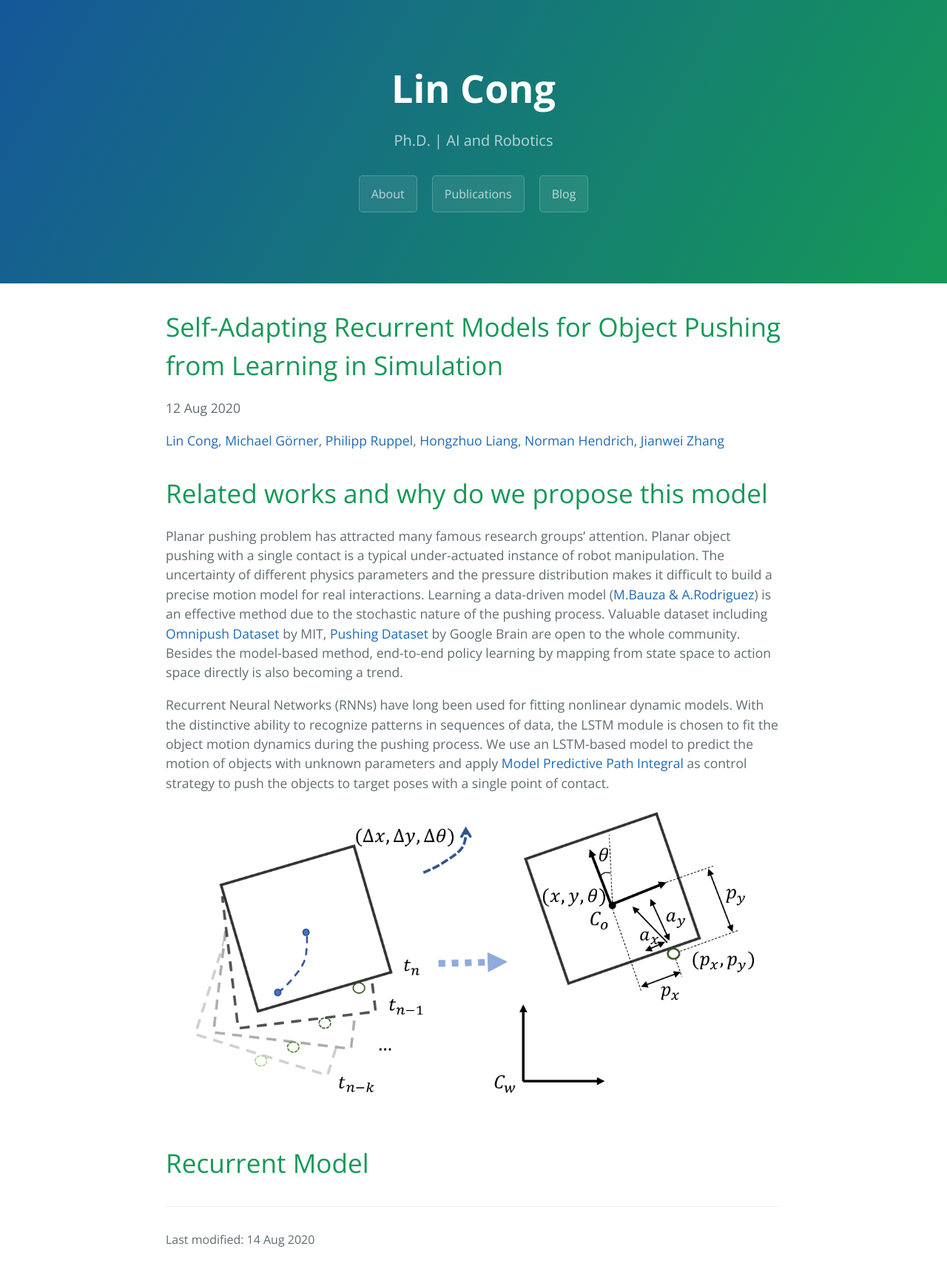
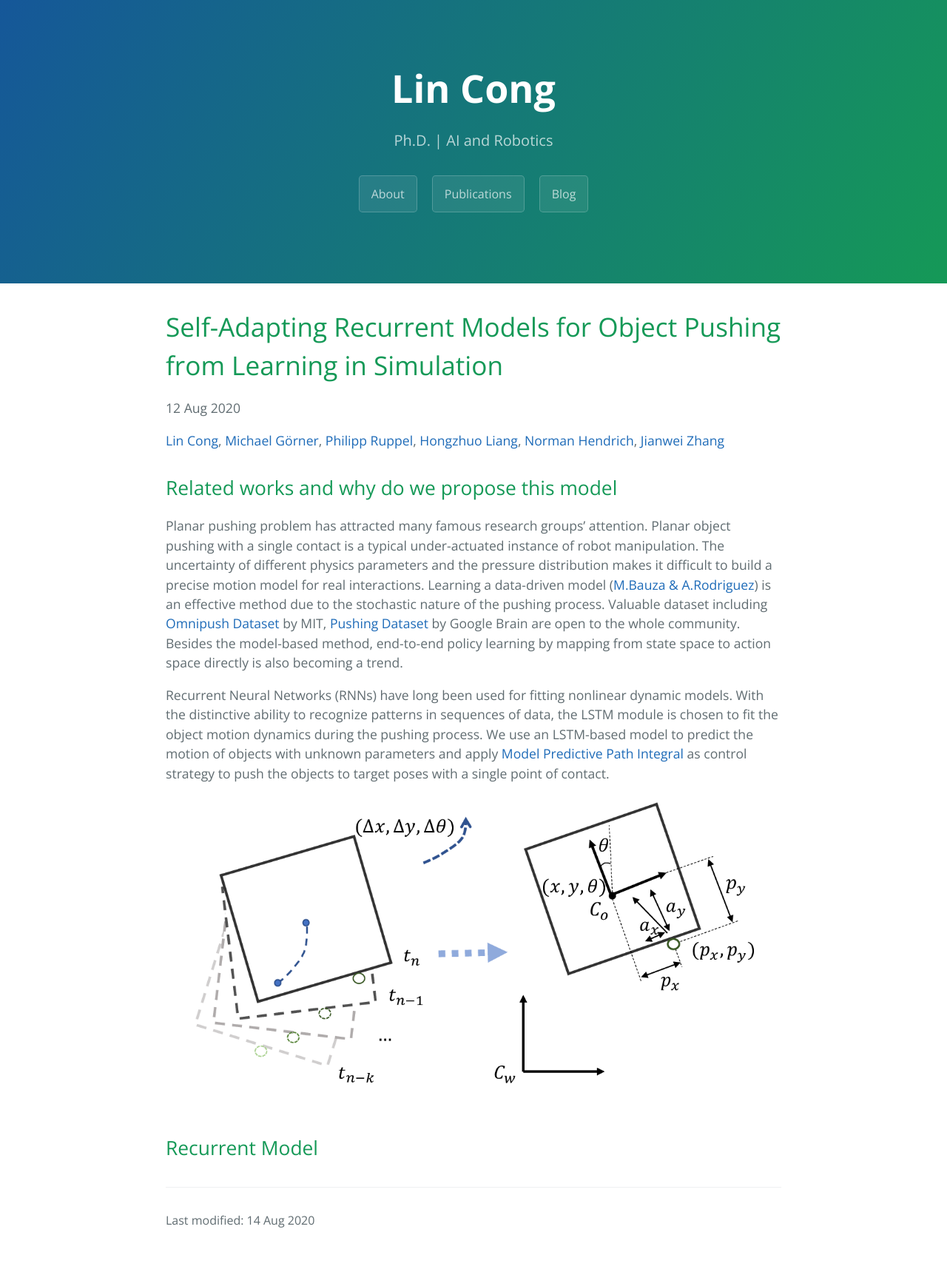
Before and after one commit to Smilels/Smilels.github.io, a Jekyll site: the page built from _posts/2020-08-12-Self-Adapting-Recurrent-Models-for-Object-Pushing-from-Learning-in-Simulation.md, in a window 1280 px wide. Shown: the whole page at 74% size. Built offline with Jekyll 4.4.1, drawn with Linux system fonts in a browser that asks for light colours; after the commit the page ends 1693 px from its top, so only the background shows below that.

Commit message:
first blog

```diff
--- a/_posts/2020-08-12-Self-Adapting-Recurrent-Models-for-Object-Pushing-from-Learning-in-Simulation.md
+++ b/_posts/2020-08-12-Self-Adapting-Recurrent-Models-for-Object-Pushing-from-Learning-in-Simulation.md
@@ -7,7 +7,7 @@ date: 2020-08-12
 
 [Lin Cong](https://tams.informatik.uni-hamburg.de/people/cong/), [Michael Görner](https://tams.informatik.uni-hamburg.de/people/goerner/), [Philipp Ruppel](https://tams.informatik.uni-hamburg.de/people/ruppel/), [Hongzhuo Liang](https://tams.informatik.uni-hamburg.de/people/liang/), [Norman Hendrich](https://tams.informatik.uni-hamburg.de/people/hendrich/), [Jianwei Zhang](https://tams.informatik.uni-hamburg.de/people/zhang/)
 
-# Related works and why do we propose this model
+## Related works and why do we propose this model
 
 Planar pushing problem has attracted many famous research groups' attention. Planar object pushing with a single contact is a typical under-actuated instance of robot manipulation. The uncertainty of different physics parameters and the pressure distribution makes it difficult to build a precise motion model for real interactions. Learning a data-driven model ([M.Bauza & A.Rodriguez](https://arxiv.org/abs/1704.03033)) is an effective method due to the stochastic nature of the pushing process. Valuable dataset including [Omnipush Dataset](http://web.mit.edu/mcube/omnipush-dataset/) by MIT, [Pushing Dataset](https://sites.google.com/site/brainrobotdata/home/push-dataset) by Google Brain are open to the whole community. Besides the model-based method, end-to-end policy learning by mapping from state space to action space directly is also becoming a trend.
 
@@ -18,4 +18,4 @@ and apply [Model Predictive Path Integral](https://homes.cs.washington.edu/~bboo
 ![Planar pushing object motion prediction problem1]({{ site.url }}/data/images/self-adapting-description.png)
 {: style="width: 100%;" class="center"}
 
-# Recurrent Model
+## Recurrent Model
```
